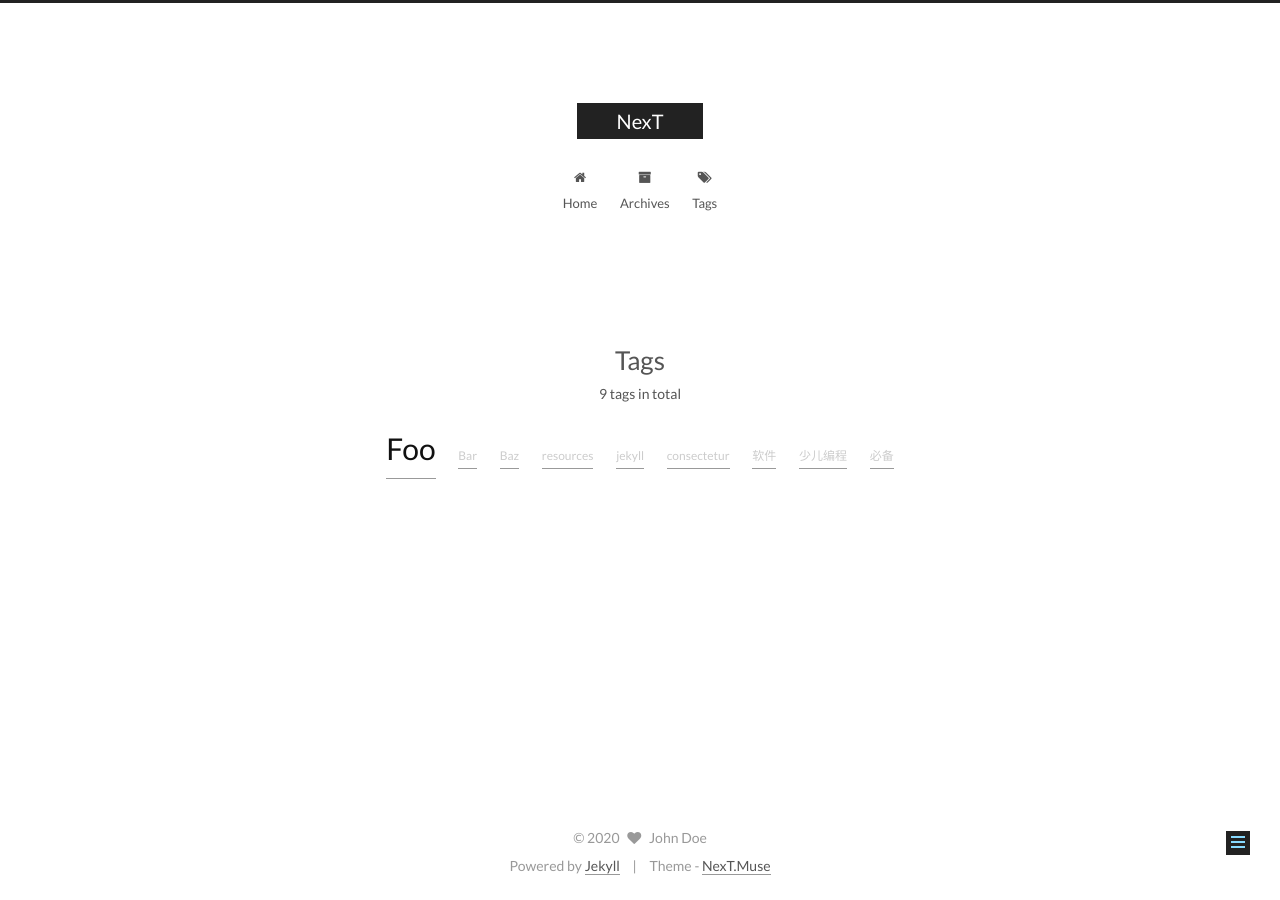
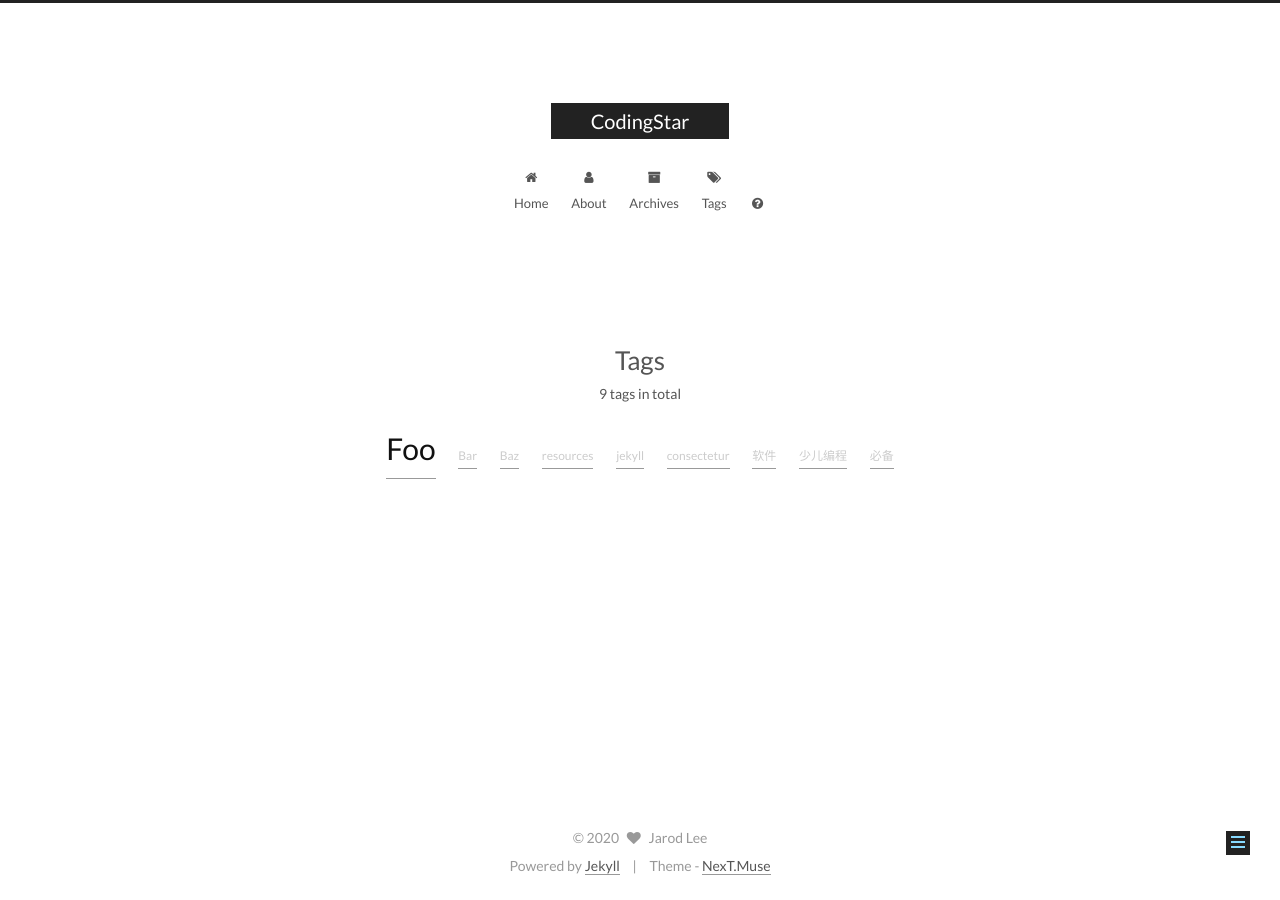
Before and after one commit to jarodlee/jarodlee.github.io, a Jekyll site: the page built from tags/index.html, in a window 1280 px wide. Built offline with Jekyll 4.4.1, drawn with Linux system fonts in a browser that asks for light colours.

Commit message:
Update _config.yml

```diff
--- a/_config.yml
+++ b/_config.yml
@@ -4,10 +4,10 @@
 # ---------------------------------------------------------------
 
 # Site
-title: NexT
+title: CodingStar
 subtitle:
 description:
-author: John Doe
+author: Jarod Lee
 # Support language: de, en, fr-FR, id, ja, ko, pt-BR, pt, ru, zh-Hans, zh-hk, zh-tw
 language: en
 date_format: '%Y-%m-%d'
@@ -79,7 +79,7 @@ plugins:
 favicon: /assets/favicon.ico
 
 # Set default keywords (Use a comma to separate)
-keywords: "Jekyll, NexT"
+keywords: "coding, code, anqing, 少儿编程, 安庆"
 
 # Set rss to false to disable feed link.
 # Leave rss as empty to use site's feed link.
@@ -119,9 +119,10 @@ index_with_subtitle: false
 menu:
   home: /
   #categories: /categories/
-  #about: /about/
+  about: /about/
   archives: /archives/
   tags: /tags/
+  mail: https://mail.aqde.net
   #sitemap: /sitemap.xml
   #commonweal: /404.html
 
```
